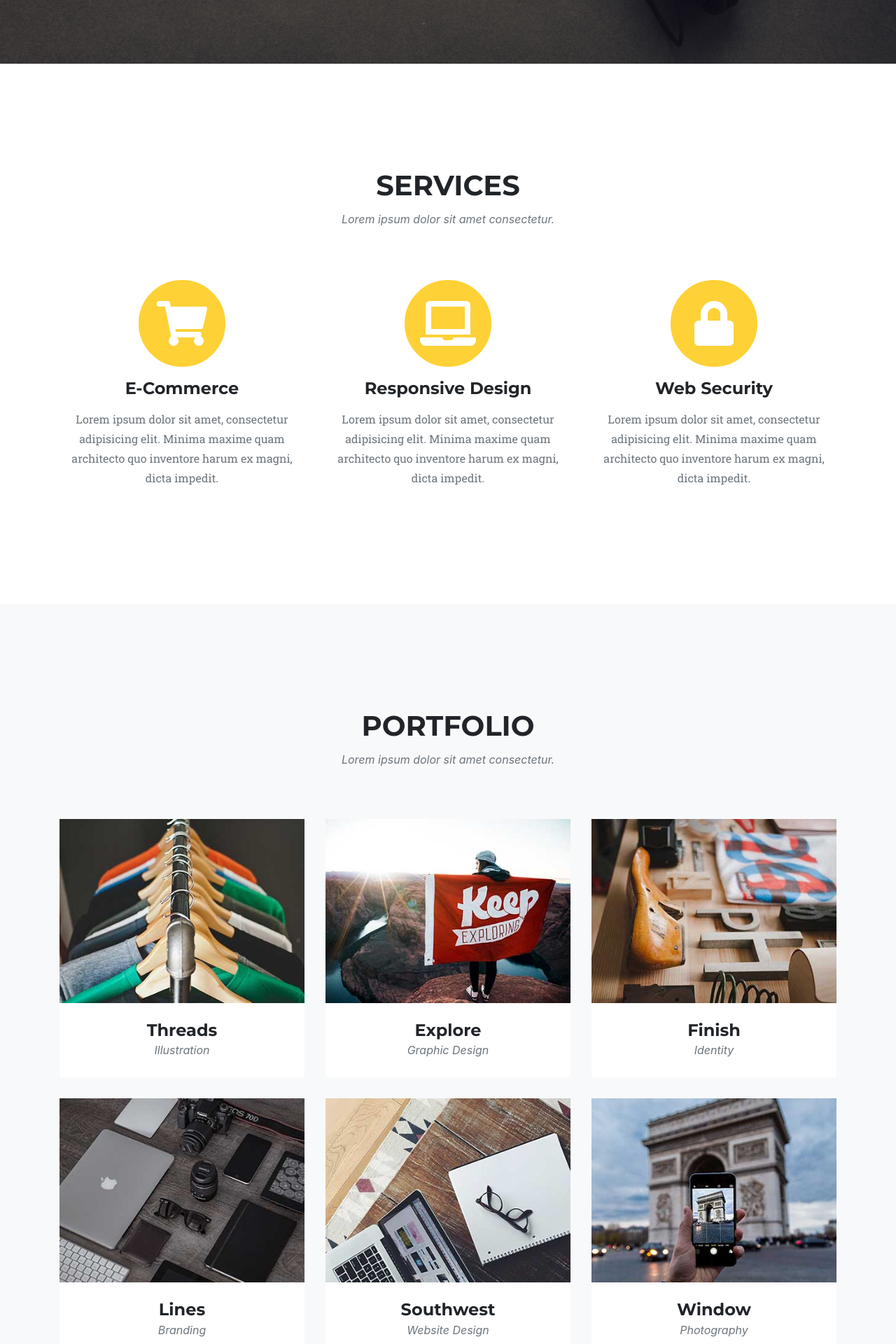
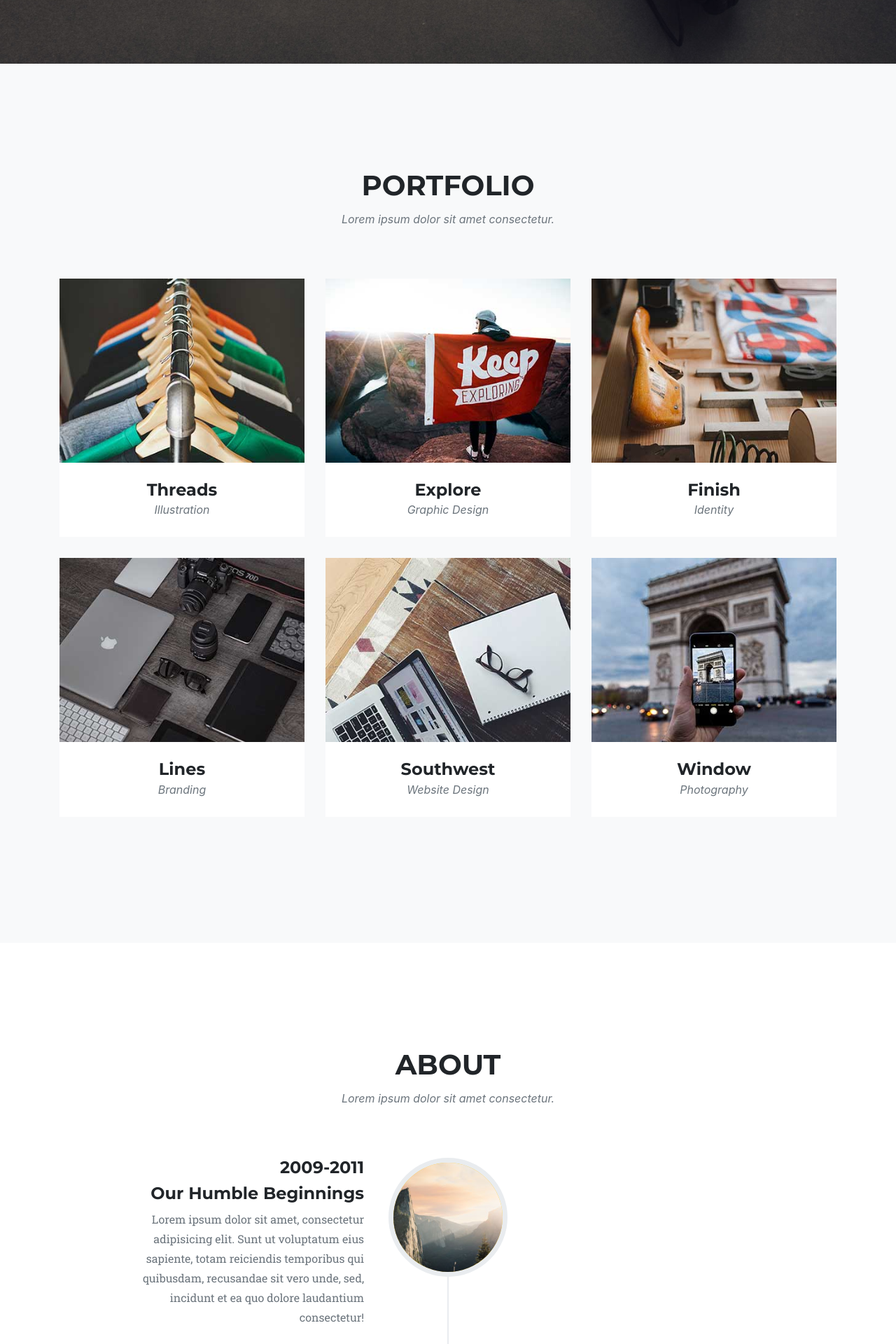
Before and after one commit to ngshiheng/my-portfolio, a Django app: page /portfolio/ in a window 1280 px wide. Shown: the part 668-2588 px from the top of the page at 70% size. Run offline with Django 3.2, Linux system fonts and the light colour scheme; some libraries are stand-ins or nearby versions; some web fonts are replaced.

Commit message:
Modified index.html

```diff
--- a/my_portfolio/portfolio/templates/portfolio/index.html
+++ b/my_portfolio/portfolio/templates/portfolio/index.html
@@ -68,44 +68,6 @@
       </div>
     </div>
   </header>
-
-  <!-- Services -->
-  <section id="services">
-    <div class="container">
-      <div class="row">
-        <div class="col-lg-12 text-center">
-          <h2 class="section-heading text-uppercase">Services</h2>
-          <h3 class="section-subheading text-muted">Lorem ipsum dolor sit amet consectetur.</h3>
-        </div>
-      </div>
-      <div class="row text-center">
-        <div class="col-md-4">
-          <span class="fa-stack fa-4x">
-            <i class="fas fa-circle fa-stack-2x text-primary"></i>
-            <i class="fas fa-shopping-cart fa-stack-1x fa-inverse"></i>
-          </span>
-          <h4 class="service-heading">E-Commerce</h4>
-          <p class="text-muted">Lorem ipsum dolor sit amet, consectetur adipisicing elit. Minima maxime quam architecto quo inventore harum ex magni, dicta impedit.</p>
-        </div>
-        <div class="col-md-4">
-          <span class="fa-stack fa-4x">
-            <i class="fas fa-circle fa-stack-2x text-primary"></i>
-            <i class="fas fa-laptop fa-stack-1x fa-inverse"></i>
-          </span>
-          <h4 class="service-heading">Responsive Design</h4>
-          <p class="text-muted">Lorem ipsum dolor sit amet, consectetur adipisicing elit. Minima maxime quam architecto quo inventore harum ex magni, dicta impedit.</p>
-        </div>
-        <div class="col-md-4">
-          <span class="fa-stack fa-4x">
-            <i class="fas fa-circle fa-stack-2x text-primary"></i>
-            <i class="fas fa-lock fa-stack-1x fa-inverse"></i>
-          </span>
-          <h4 class="service-heading">Web Security</h4>
-          <p class="text-muted">Lorem ipsum dolor sit amet, consectetur adipisicing elit. Minima maxime quam architecto quo inventore harum ex magni, dicta impedit.</p>
-        </div>
-      </div>
-    </div>
-  </section>
 
   <!-- Portfolio Grid -->
   <section class="bg-light" id="portfolio">
```
